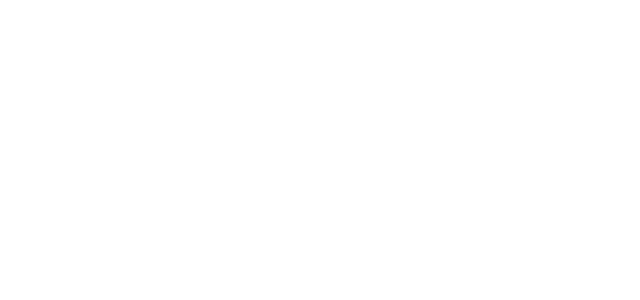
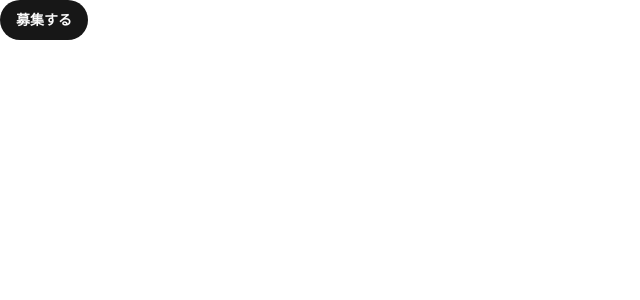
Before and after one commit to TakayukiHirano117/TechUnity, a Next.js app: page / in a window 1280 px wide. Shown: the top 300 px of the page, without its empty margins (0-640 px from the left). Built offline with nearby package versions, Linux system fonts and the light colour scheme.

Commit message:
💄 サンプルのボタンを作成してみた。

```diff
--- a/package.json
+++ b/package.json
@@ -9,6 +9,7 @@
     "lint": "next lint"
   },
   "dependencies": {
+    "@radix-ui/react-slot": "^1.1.1",
     "class-variance-authority": "^0.7.1",
     "clsx": "^2.1.1",
     "lucide-react": "^0.469.0",
--- a/src/app/page.tsx
+++ b/src/app/page.tsx
@@ -1,3 +1,9 @@
+import SampleButton from "@/components/atoms/button/SampleButton";
+
 export default function Home() {
-  return <div></div>;
+	return (
+		<div>
+			<SampleButton text={"募集する"} className="rounded-full font-bold" />
+		</div>
+	);
 }
--- /dev/null
+++ b/src/components/atoms/button/SampleButton.tsx
@@ -0,0 +1,11 @@
+import { Button } from '@/components/ui/button'
+import { SampleButtonProps } from '@/types/types'
+import React from 'react'
+
+const SampleButton = ({text, className}: SampleButtonProps) => {
+  return (
+    <Button className={className}>{text}</Button>
+  )
+}
+
+export default SampleButton
--- /dev/null
+++ b/src/components/ui/button.tsx
@@ -0,0 +1,56 @@
+import * as React from "react"
+import { Slot } from "@radix-ui/react-slot"
+import { cva, type VariantProps } from "class-variance-authority"
+
+import { cn } from "@/lib/utils"
+
+const buttonVariants = cva(
+  "inline-flex items-center justify-center gap-2 whitespace-nowrap rounded-md text-sm font-medium ring-offset-background transition-colors focus-visible:outline-none focus-visible:ring-2 focus-visible:ring-ring focus-visible:ring-offset-2 disabled:pointer-events-none disabled:opacity-50 [&_svg]:pointer-events-none [&_svg]:size-4 [&_svg]:shrink-0",
+  {
+    variants: {
+      variant: {
+        default: "bg-primary text-primary-foreground hover:bg-primary/90",
+        destructive:
+          "bg-destructive text-destructive-foreground hover:bg-destructive/90",
+        outline:
+          "border border-input bg-background hover:bg-accent hover:text-accent-foreground",
+        secondary:
+          "bg-secondary text-secondary-foreground hover:bg-secondary/80",
+        ghost: "hover:bg-accent hover:text-accent-foreground",
+        link: "text-primary underline-offset-4 hover:underline",
+      },
+      size: {
+        default: "h-10 px-4 py-2",
+        sm: "h-9 rounded-md px-3",
+        lg: "h-11 rounded-md px-8",
+        icon: "h-10 w-10",
+      },
+    },
+    defaultVariants: {
+      variant: "default",
+      size: "default",
+    },
+  }
+)
+
+export interface ButtonProps
+  extends React.ButtonHTMLAttributes<HTMLButtonElement>,
+    VariantProps<typeof buttonVariants> {
+  asChild?: boolean
+}
+
+const Button = React.forwardRef<HTMLButtonElement, ButtonProps>(
+  ({ className, variant, size, asChild = false, ...props }, ref) => {
+    const Comp = asChild ? Slot : "button"
+    return (
+      <Comp
+        className={cn(buttonVariants({ variant, size, className }))}
+        ref={ref}
+        {...props}
+      />
+    )
+  }
+)
+Button.displayName = "Button"
+
+export { Button, buttonVariants }
--- /dev/null
+++ b/src/types/types.ts
@@ -0,0 +1,4 @@
+export type SampleButtonProps = {
+    text: string
+    className: string
+}
```
Also changed, not shown: 1 other file (tests, documents, lock files or other folders).
